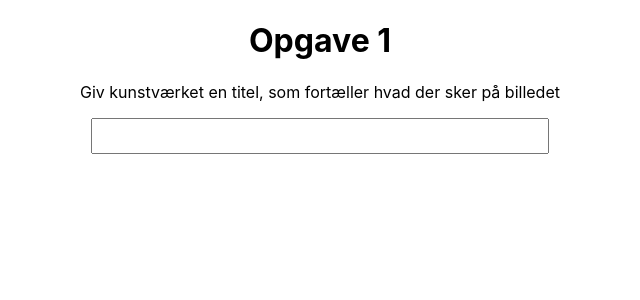
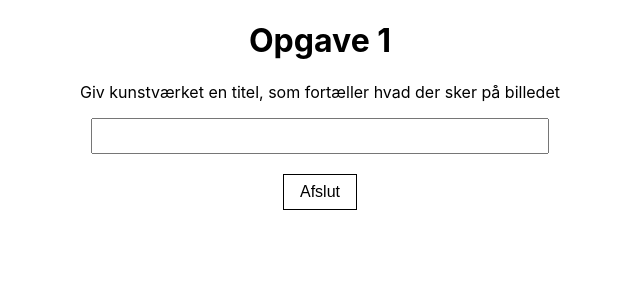
Before and after one commit to signesussemiehl/ux-girls-0, a React (Create React App) app: page /opgave2 in a window 1280 px wide. Shown: the top 300 px of the page, without its empty margins (320-960 px from the left). Built offline with nearby package versions, Linux system fonts and the light colour scheme; no server answers.

Commit message:
Tilføje afslutknap og redirecte til afsluttende side. Men indholdet til finish siden er forkert.

```diff
--- /dev/null
+++ b/src/AfslutKnap.js
@@ -0,0 +1,28 @@
+import React from 'react';
+import { Redirect } from 'react-router-dom' //Husk at installere den her: npm install --save react-router-dom
+
+class AfslutKnap extends React.Component {
+  state = {
+    redirect: false
+  }
+  setRedirect = () => {
+    this.setState({
+      redirect: true
+    })
+  }
+  renderRedirect = () => {
+    if (this.state.redirect) {
+      return <Redirect to='/Finish' /> //Det er her jeg har ændret noget, så den skulle redirecte til Opgave2, men det gør den ikke.
+    }
+  }
+  render () {
+    return (
+       <div id= "Redirect">
+        {this.renderRedirect()}
+        <button onClick={this.setRedirect} className='myBtn'>Afslut</button>
+       </div>
+    )
+  }
+}
+
+export default AfslutKnap;
--- a/src/App.js
+++ b/src/App.js
@@ -4,6 +4,8 @@ import Image from './Image/Image.js';
 import Knap from './Knap.js';
 import FormName from './MyForm';
 import SecondForm from './Opgave2';
+import AfslutKnap from './AfslutKnap.js';
+import MyFinish from './Finish.js';
 
 import {
   BrowserRouter as Router,
@@ -19,12 +21,20 @@ function App() {
     <Image/>
     <Switch>
       <Route path="/opgave2">
+
         <SecondForm />
+        <p><AfslutKnap/></p>
       </Route>
       <Route path="/">
 
         <FormName />
         <p><Knap/></p>
+      </Route>
+
+      <Route path="/Finish">
+
+        <MyFinish />
+        <p><AfslutKnap/></p>
       </Route>
     </Switch>
     </div>
--- /dev/null
+++ b/src/Finish.js
@@ -0,0 +1,14 @@
+import React from 'react';
+
+class MyFinish extends React.Component {
+  render() {
+    return (
+    <div>
+    <h1>Godt Klaret!</h1>
+    <p>Du er færdig med opgaverne :-D</p>
+</div>
+);
+  }
+}
+
+export default MyFinish;
--- a/src/Opgave2.js
+++ b/src/Opgave2.js
@@ -2,6 +2,7 @@ import React from 'react';
 import ReactDOM from 'react-dom';
 import './index.css';
 import './Opgave2.js';
+import AfslutKnap from './AfslutKnap.js';
 import App from './App';
 import FormName from './MyForm.js';
 import * as serviceWorker from './serviceWorker';
@@ -29,7 +30,10 @@ class SecondForm extends React.Component {
             style={{width:'250px', height:'20px'}}
           />
           <br/>
-        </form>
+
+          </form>
+
+
 
       );
     }
```
Also changed, not shown: src/index.js (line endings or trailing spaces).
